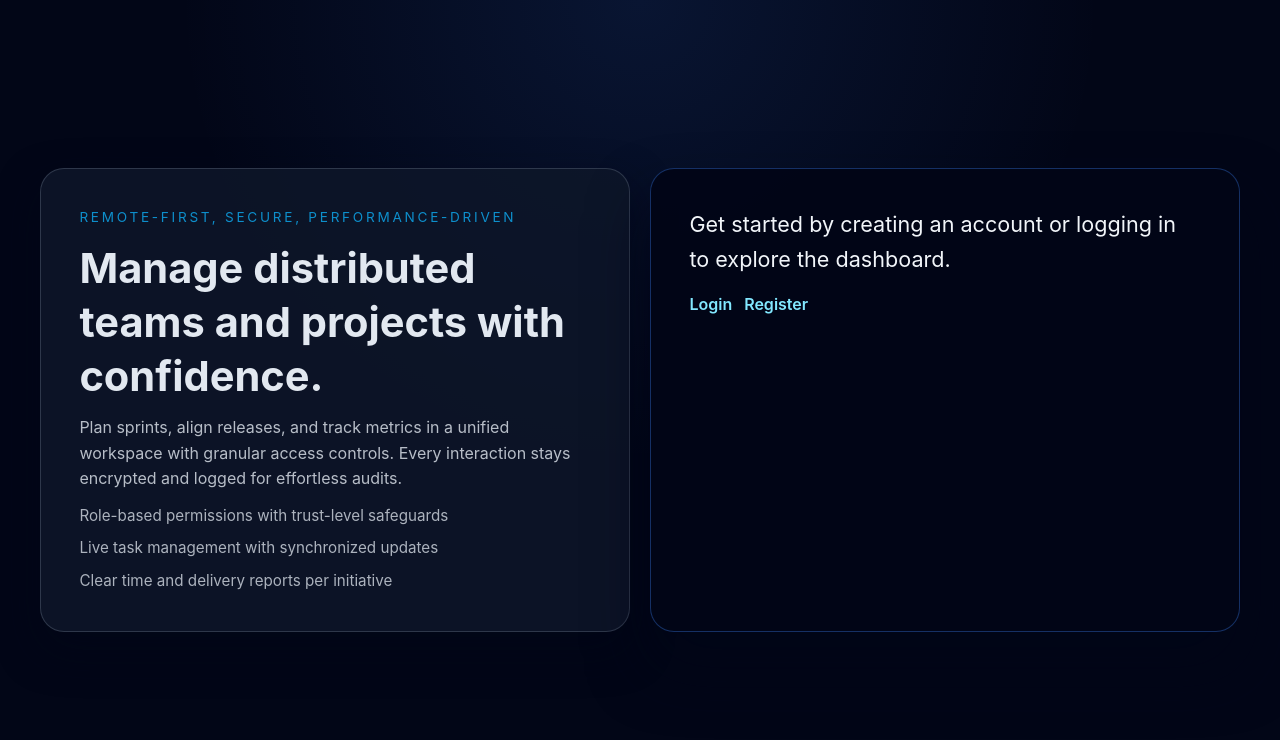
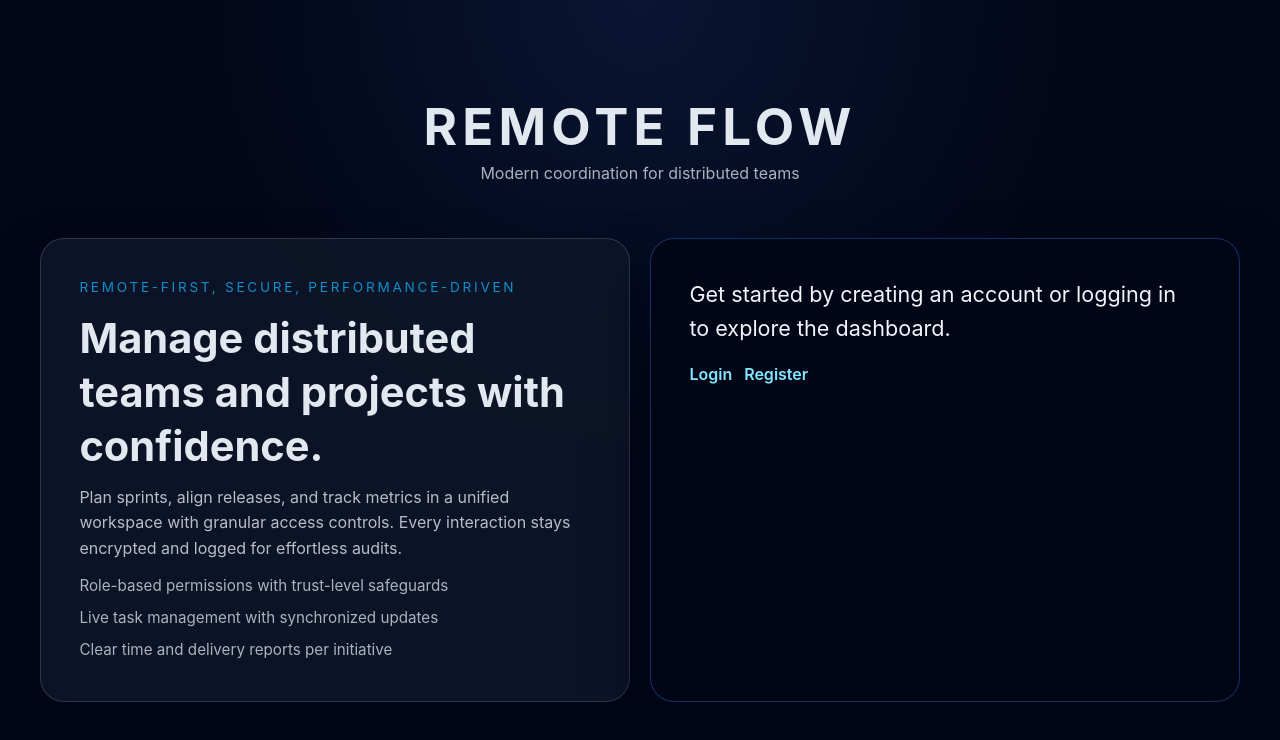
Before and after one commit to VitorDPires/remoteFlow, a React (Vite) app: page / in a window 1280 px wide. Shown: the top 740 px of the page. Built offline with nearby package versions, Linux system fonts and the light colour scheme; no server answers.

Commit message:
feat: enhance landing page layout and add project title/subtitle

```diff
--- a/src/features/landing/pages/LandingPage.module.css
+++ b/src/features/landing/pages/LandingPage.module.css
@@ -6,9 +6,33 @@
     #020617;
   color: #e2e8f0;
   display: flex;
+  flex-direction: column;
   align-items: center;
   justify-content: center;
+  gap: clamp(1rem, 2vw, 1.75rem);
   box-sizing: border-box;
+}
+
+.header {
+  width: min(1200px, 100%);
+  margin-bottom: clamp(1rem, 2vw, 1.75rem);
+  text-align: center;
+  display: flex;
+  flex-direction: column;
+  align-items: center;
+}
+
+.projectTitle {
+  margin: 0;
+  font-size: clamp(2.6rem, 4vw, 3.4rem);
+  letter-spacing: 0.1em;
+  text-transform: uppercase;
+}
+
+.projectSubtitle {
+  margin: 0.4rem 0 0;
+  font-size: 1rem;
+  color: rgba(226, 232, 240, 0.75);
 }
 
 .grid {
--- a/src/features/landing/pages/LandingPage.tsx
+++ b/src/features/landing/pages/LandingPage.tsx
@@ -44,6 +44,10 @@ function LandingPage() {
 
   return (
     <main className={styles.container}>
+      <div className={styles.header}>
+        <h1 className={styles.projectTitle}>Remote Flow</h1>
+        <p className={styles.projectSubtitle}>Modern coordination for distributed teams</p>
+      </div>
       <div className={styles.grid}>
         <section className={styles.intro}>
           <p className={styles.introTag}>Remote-first, secure, performance-driven</p>
```
